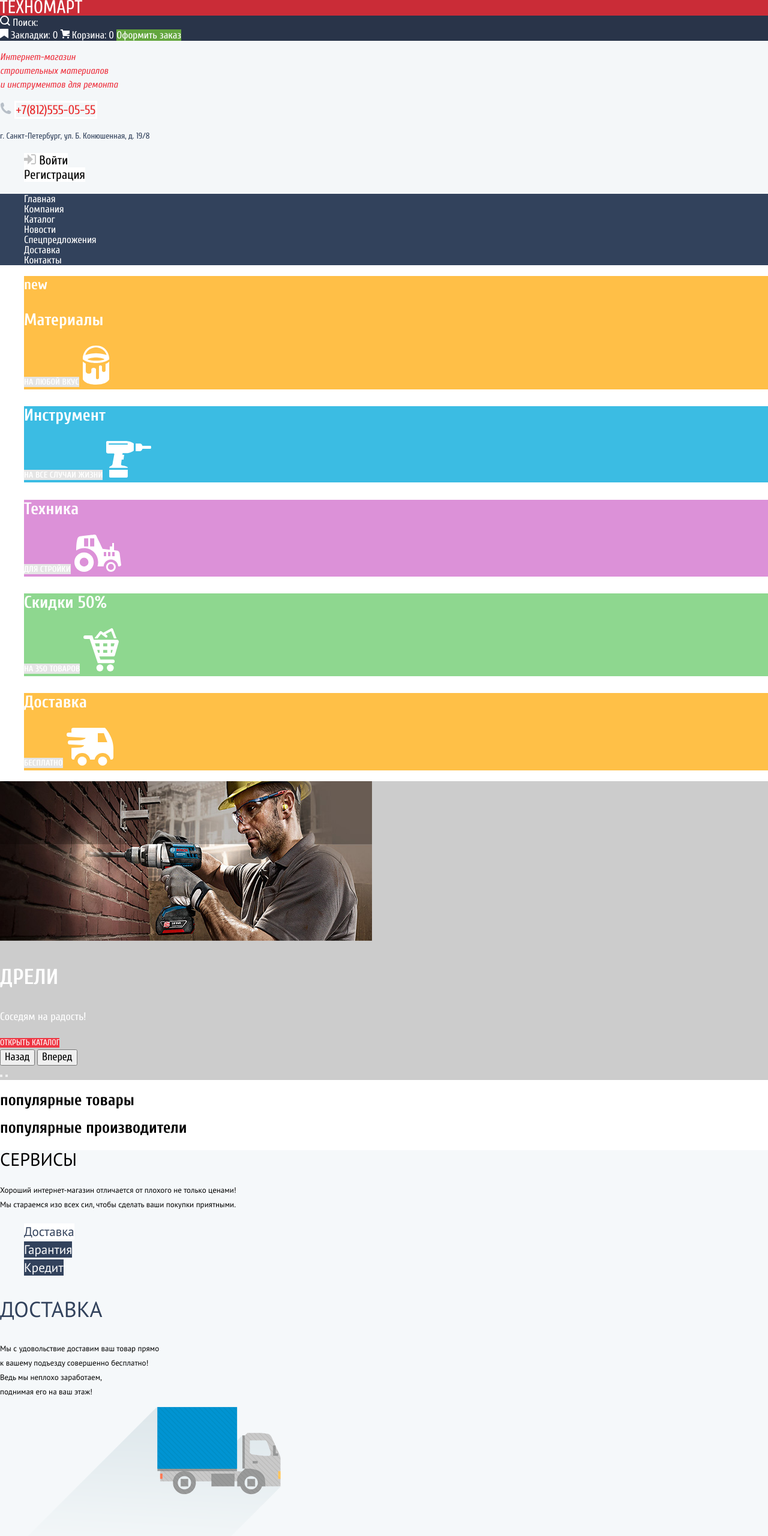
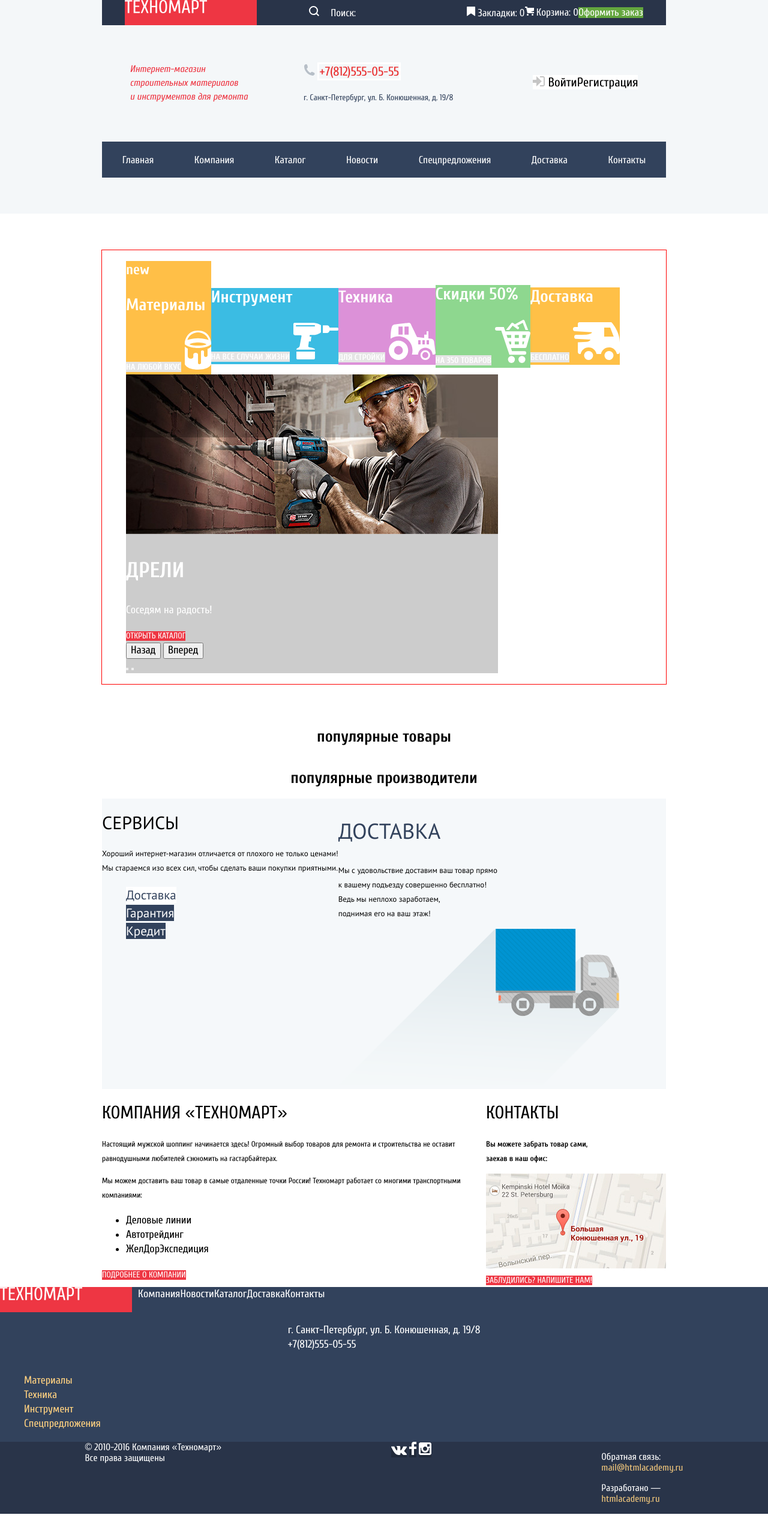
Before and after one commit to pelikonline/223189-technomart-25, a plain HTML site: page index.html in a window 1280 px wide. Shown: the top 2560 px of the page at 60% size. After the commit the page ends 2523 px from the top, so only its background shows below. Drawn offline with Linux system fonts and the light colour scheme.

Commit message:
Задание №6
Сетки

```diff
--- a/css/style.css
+++ b/css/style.css
@@ -44,6 +44,7 @@
   font-family: "Cuprum", Arial, sans-serif;
   font-size: 18px;
   line-height: 24px;
+  min-width: 940px;
 }
 
 a {
@@ -55,16 +56,40 @@
 .main-header {
   font-family: "Cuprum", Arial, sans-serif;
   background-color: #f4f7f9;
+  min-height: 320px;
+  margin-bottom: 60px;
+  display: flex;
+  flex-direction: column;
+  align-items: center;
 }
 
 .top-header {
-  color: #ffffff;
+  margin: 0;
+  padding: 0;
   font-size: 17px;
   line-height: 18px;
+  width: 940px;
+  min-height: 42px;
+  margin-bottom: 46px;
+  display: flex;
+  flex-direction: row;
+  justify-content: space-around;
+  align-items: center;
+  color: #ffffff;
   background-color: #293449;
+}
+
+.shop-panel-header {
+  display: flex;
+  flex-direction: row;
+  justify-content: space-around;
+  align-items: center;
 }
                                           /* --------------- ЛОГО -----------*/
 .logo {
+  width: 220px;
+  height: 42px;
+  margin-right: 10px;
   background-color: #ee3643;
 }
 
@@ -76,20 +101,31 @@
   background-color: #ba2732;
 }
                                           /* --------------- ПОИСК -----------*/
+.search {
+  margin: 0;
+  padding: 0;
+}
+
+.search_icon {
+  margin-right: 15px;
+}
+
 .search_input {
-background-color: #293449;
-border: none;
+  background-color: #293449;
+  border: none;
+  margin-right: 17px;
 }
 
 .search_input:hover {
-background-color: #212a3a;
+  background-color: #212a3a;
 }
 
 .search_input:focus {
-color: #000000;
-background-color: #ffffff;
+  color: #000000;
+  background-color: #ffffff;
 }
                                     /* --------------- ШОП Панель -----------*/
+
 .shop-panel-header a {
   color: #ffffff;
 }
@@ -115,32 +151,17 @@
   color: #a8c29a;
   background-color: #518534;
 }
-                              /* ------------- ОСНОВНАЯ НАВИГАЦИЯ -----------*/
-.main-navigation {
-  font-family: "Cuprum", Arial, sans-serif;
-  font-size: 17px;
-  line-height: 17px;
-  color: #ffffff;
-  background-color: #32425c;
-}
-
-.site-navigation {
-  list-style: none;
-}
-
-.site-navigation a {
-  color: #ffffff;
-  font-size: 17px;
-  line-height: 17px;
-}
-
-.site-navigation a:hover {
-  background-color: #293449;
-}
-
-.site-navigation a:focus {
-  color: #868c95;
-  background-color: #1d2739;
+                              /* ------------- СОДЕРЖИМОЕ ШАПКИ -----------*/
+.header-info {
+  margin: 0;
+  padding: 0;
+  width: 940px;
+  min-height: 65px;
+  margin-bottom: 47px;
+  display: flex;
+  flex-direction: row;
+  justify-content: space-around;
+  align-items: center;
 }
 
 .phone a {
@@ -154,6 +175,11 @@
   color: #32425c;
   font-size: 14px;
   line-height: 24px;
+}
+
+.login-list {
+  display: flex;
+  flex-direction: row;
 }
 
 .login ul {
@@ -237,10 +263,68 @@
   background-color: #ffffff;
 }
 
+                                /* ------------- Главное МЕНЮ ---------------*/
+.main-navigation {
+  font-family: "Cuprum", Arial, sans-serif;
+  font-size: 17px;
+  line-height: 17px;
+  color: #ffffff;
+  margin-bottom: 60px;
+}
+
+.site-navigation {
+  margin: 0;
+  padding: 0;
+  width: 940px;
+  min-height: 60px;
+  list-style: none;
+  display: flex;
+  flex-direction: row;
+  justify-content: space-around;
+  align-items: center;
+  background-color: #32425c;
+}
+
+.site-navigation a {
+  color: #ffffff;
+  font-size: 17px;
+  line-height: 17px;
+}
+
+.site-navigation a:hover {
+  background-color: #293449;
+}
+
+.site-navigation a:focus {
+  color: #868c95;
+  background-color: #1d2739;
+}
+/* -------------------------------------------- Стили MAIN контейнера -------*/
+.container {
+  margin: 0;
+  padding: 0;
+  min-width: 940px;
+  display: flex;
+  flex-direction: column;
+  align-items: center;
+}
 /* ------------------------------------------------ Стили ПРОМО БЛОКА -------*/
+.promo {
+  margin: 0;
+  padding: 0;
+  width: 940px;
+  min-height: 410px;
+  margin-bottom: 53px;
+  align-items: stretch;
+  border: 1px solid red; /* временно ля сеток */
+}
 
-.nav-promo ul {
+.promo-list {
   list-style: none;
+  display: flex;
+  flex-direction: row;
+  align-items: center;
+  flex-wrap: wrap;
 }
 
 .promo-item {
@@ -286,9 +370,7 @@
 .btn-promo:focus {
   background-color: #b2b2b2;
 }
-
 /* ------------------------------------------------ Стили СЛАЙДЕРА ----------*/
-
 .slider {
   font-family: "Cuprum", Arial, sans-serif;
   color: #ffffff;
@@ -322,16 +404,13 @@
 .slider a:focus {
   background-color: #ba2732;
 }
-
-.slider-petals {
-
-}
-
-
 /* ------------------------------------------------ Стили Блока СЕРВИСЫ -----*/
 .slider-services {
   font-family: "PT Sans", Arial, sans-serif;
   background-color: #f5f8fa;
+  display: flex;
+  flex-direction: row;
+  width: 940px;
 }
 
 .slider-services h2 {
@@ -415,12 +494,31 @@
   text-transform: uppercase;
   background-color: #ee3643;
 }
-
+/* --------------------------------------------Стили блока О КОМПАНИИ--------*/
+.about{
+  display: flex;
+  flex-direction: row;
+  width: 940px;
+}
 /* ------------------------------------------------ Стили ФУТЕРА ------------*/
-
-footer {
+.footer-page {
   background-color: #32425c;
   color: #ffffff;
+}
+
+.bottom-header {
+  display: flex;
+  flex-direction: row;
+  width: 940px;
+}
+
+.bottom-navigation {
+  margin: 0;
+  padding: 0;
+  list-style: none;
+  display: flex;
+  flex-direction: row;
+  justify-content: space-around;
 }
 
 .bottom-navigation a {
@@ -439,6 +537,18 @@
 
 .bottom-navigation ul {
   list-style: none;
+}
+
+.footer-info {
+  display: flex;
+  flex-direction: row;
+  justify-content: space-around;
+}
+
+.footer-additionally {
+  display: flex;
+  flex-direction: row;
+  justify-content: space-around;
 }
 
 .footer-menu a {
@@ -493,15 +603,6 @@
   color: #e13643;
 }
 
-/* ------------------------------------------------ Стили ПОПАПОВ -----------*/
-
-.item-feedback,
-.item-map-big,
-.item-added,
-.visually-hidden {
-  display: none;
-}
-
 /* ------------------------------------------------ Стили КАТАЛОГА ----------*/
 
 .description {
@@ -528,6 +629,11 @@
   list-style: none;
 }
 
+.breadcrumbs {
+  display: flex;
+  flex-direction: row;
+}
+
 .breadcrumbs a {
   font-family: "PT Sans", Arial, sans-serif;
   font-size: 13px;
@@ -538,6 +644,7 @@
 
 .filter {
   font-family: "PT Sans", Arial, sans-serif;
+  width: 220px;
 }
 
 .filter legend {
@@ -571,6 +678,24 @@
 
 /* ------------------------------------------------ Стили ТОВАРОВ -----------*/
 
+.container-catalog {
+  width: 940px;
+  display: flex;
+  flex-direction: column;
+}
+
+.catalog-list {
+  width: 700px;
+  display: flex;
+  flex-direction: row;
+  flex-wrap: wrap;
+}
+
+.catalog-wrap {
+  display: flex;
+  flex-direction: row;
+}
+
 .catalog {
   font-family: "PT Sans", Arial, sans-serif;
 }
@@ -581,6 +706,7 @@
 
 .cart-item {
   border: 1px solid;
+  width: 218px;
 }
 
 .cart-item-head {
@@ -632,3 +758,12 @@
   text-transform: uppercase;
   border: 3px solid #63a63e;
 }
+
+/* ------------------------------------------------ Стили ПОПАПОВ -----------*/
+
+.item-feedback,
+.item-map-big,
+.item-added,
+.visually-hidden {
+  display: none;
+}
--- a/index.html
+++ b/index.html
@@ -51,7 +51,7 @@
         </div>
         <!-- Вход в Личный кабинет: неактивный (начало) -->
         <div class="login">
-          <ul>
+          <ul  class="login-list">
             <li>
               <a class="login-enter" href="#">
                 <span><img src="img/i/icon-login.svg" alt="Войти"></span>
@@ -98,8 +98,7 @@
       <!--начало Секции Промо-блока -->
       <section class="promo">
         <h2 class="visually-hidden">Промо-блок</h2>
-        <nav class="nav-promo">
-          <ul>
+        <ul class="promo-list">
           <li>
             <div class="promo-item materials">
               <span>new</span>
@@ -136,10 +135,8 @@
               <img class="icon-promo" src="img/promo/icon-5.svg" alt="Доставка">
             </div>
           </li>
-          </ul>
-        </nav>
-        <!-- начало Слайдера -->
-        <article class="slider">
+          <li>
+            <article class="slider">            <!-- начало Слайдера -->
               <div class="slider-item">
                 <img src="img/slider/drills.jpg" width="620" height="266" alt="Дрели">
                 <h3>дрели</h3>
@@ -160,8 +157,9 @@
                 <button class="btn-slide" type="radio"></button>
                 <button class="btn-slide" type="radio"></button>
               </div>
-        </article>
-        <!-- конец Слайдера -->
+            </article>                          <!-- конец Слайдера -->
+          </li>
+        </ul>
       </section>
       <!--конец Секции Промо-блока -->
       <!--начало Секции Популярные Товары -->
@@ -176,18 +174,18 @@
       <!--конец Секции Популярные Производители -->
       <!--начало Секции Сервисы -->
       <article class="slider-services">
+        <div class="services-nav">
         <h2>сервисы</h2>
         <p>
           Хороший интернет-магазин отличается от плохого не только ценами!<br>
           Мы стараемся изо всех сил, чтобы сделать ваши покупки приятными.
         </p>
-        <nav class="services-nav">
           <ul>
             <li class="active"><a href="#">Доставка</a></li>
             <li><a href="#">Гарантия</a></li>
             <li><a href="#">Кредит</a></li>
           </ul>
-        </nav>
+        </div>
         <div class="services-main">
           <h3>доставка</h3>
           <p>
@@ -198,7 +196,7 @@
           </p>
           <img src="img/delivery.png" alt="Доставка">
         </div>
-        <div class="services-main">
+        <div class="services-main visually-hidden">
           <h3>гарантия</h3>
           <p>
             Если купленный у нас товар поломается или заискрит,<br>
@@ -209,7 +207,7 @@
           </p>
           <img src="img/garant.png" alt="Гарантия">
         </div>
-        <div class="services-main">
+        <div class="services-main visually-hidden">
           <h3>кредит</h3>
           <p>
             Залезть в долговую яму стало проще!<br>
@@ -218,9 +216,8 @@
           <img src="img/credit.png" alt="Кредит">
         </div>
       </article>
-      <!--конец Секции Сервисы -->
-      <!--начало Секции О Компании -->
       <section class="about">
+        <div class="company">
           <h2>компания «техномарт»</h2>
           <p>Настоящий мужской шоппинг начинается здесь! Огромный выбор товаров для ремонта и строительства не оставит равнодушными любителей сэкномить на гастарбайтерах.</p>
           <p>Мы можем доставить ваш товар в самые отдаленные точки России! Техномарт работает со многими транспортными компаниями:</p>
@@ -230,26 +227,24 @@
             <li>ЖелДорЭкспедиция</li>
           </ul>
           <a class="btn-contacts" href="#">Подробнее о компании</a>
-      </section>
-      <!--конец Секции О Компании -->
-      <!--начало Секции Контакты -->
-      <section class="contacts">
+        </div>
+        <div class="contacts">
           <h2>контакты</h2>
           <p>Вы можете забрать товар сами,<br>
               заехав в наш офис:
           </p>
           <img src="img/map.jpg" width="300" height="158" alt="Карта"><br>
           <a class="btn-contacts" href="#">заблудились? напишите нам!</a>
+        </div>
       </section>
-      <!--конец Секции Контакты -->
     </main>
-    <footer>
+    <footer class="footer-page">
       <div class="bottom-header">
         <div class="logo">
           <a href="index.html"><img src="img/i/logo-technomart.svg" alt="Логотип Техномарта"></a>
         </div>
-        <nav class="bottom-navigation">
-          <ul>
+        <nav>
+          <ul class="bottom-navigation">
             <li><a href="#">Компания</a></li>
             <li><a href="#">Новости</a></li>
             <li><a href="catalog.html">Каталог</a></li>
```
Also changed, not shown: catalog.html (+5 -3 lines). Lines whose indentation alone changed are shown as unchanged.
